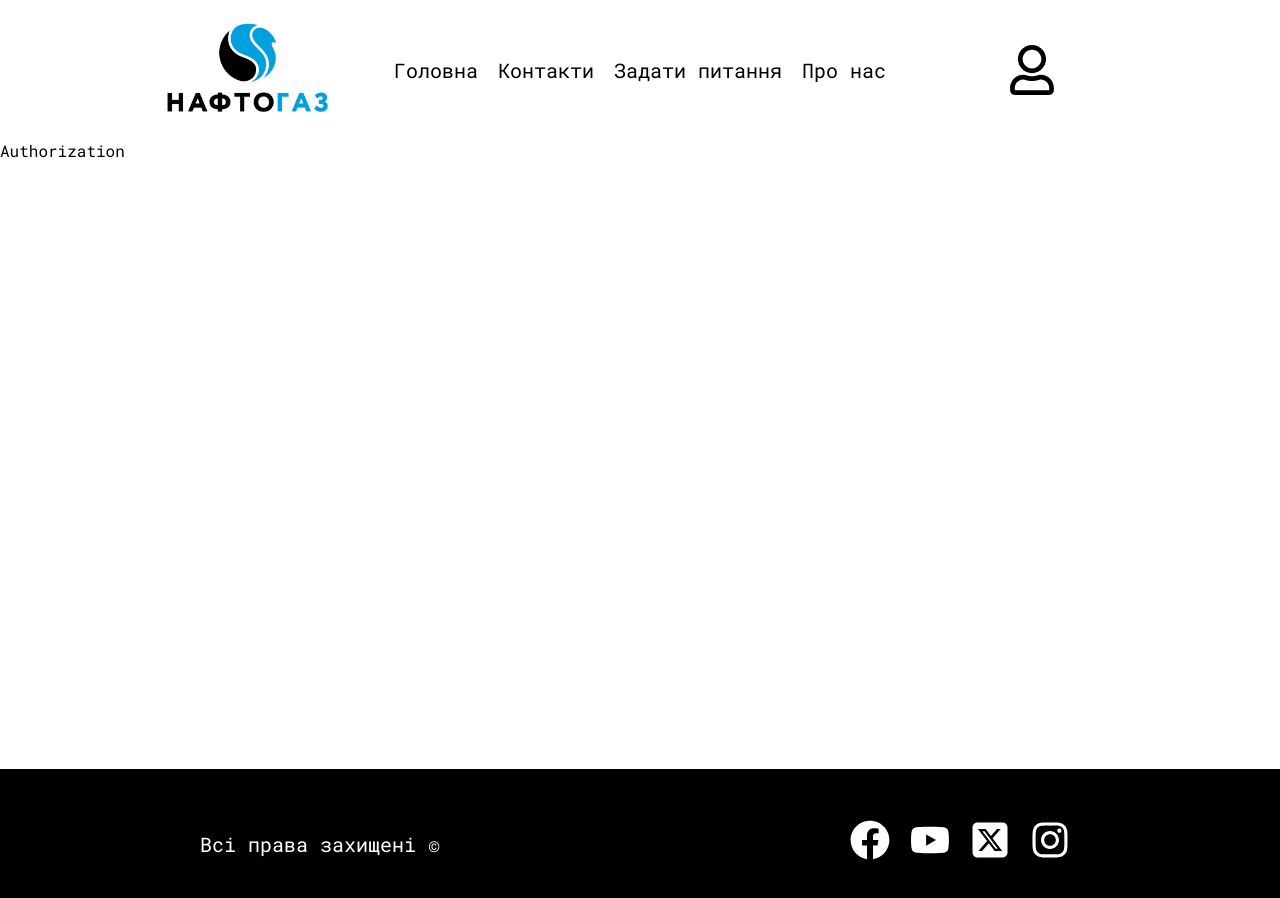
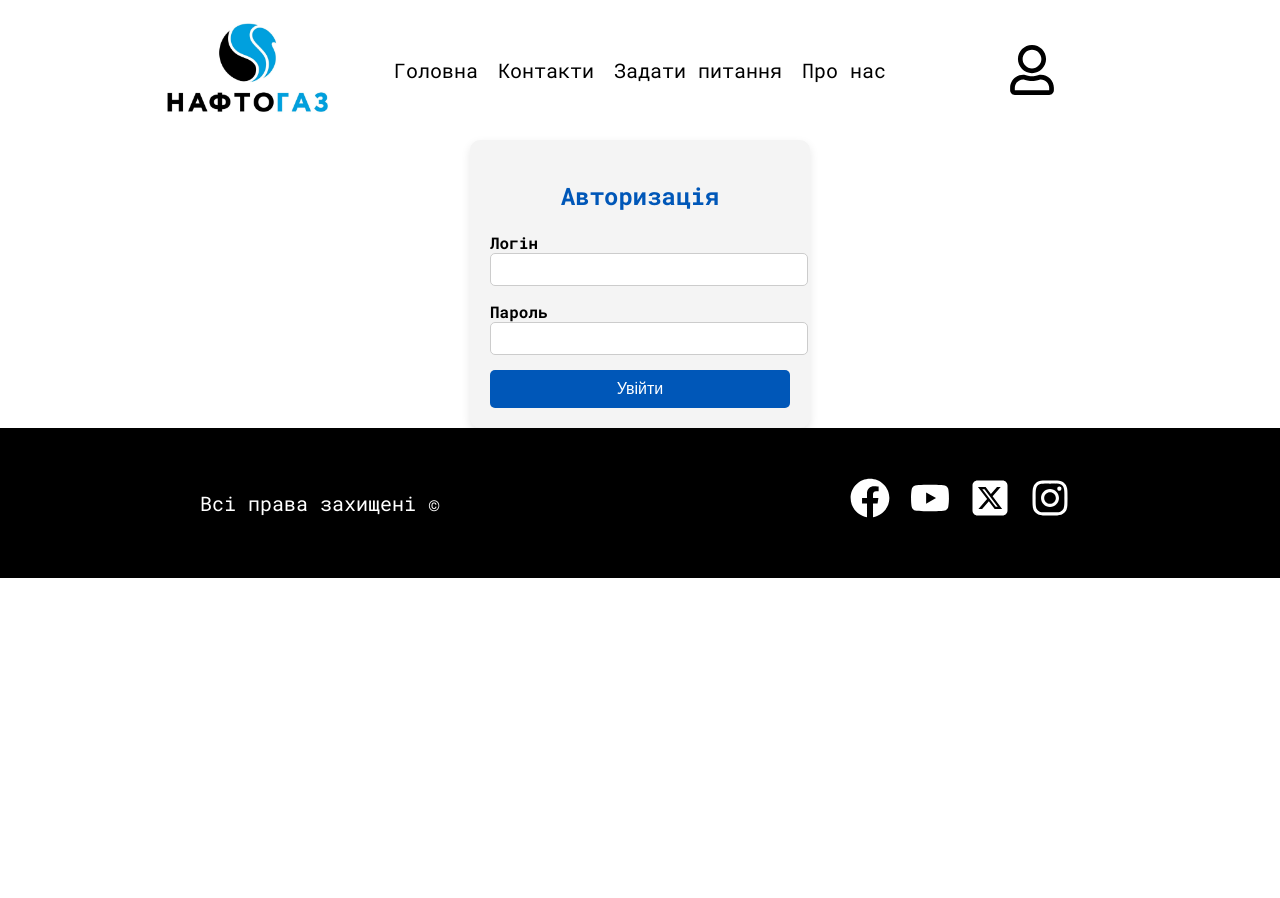
Before and after one commit to pavelpro228/Gorgas, a React (Create React App) app in the folder frontend/: page /authorization in a window 1280 px wide. Shown: the top 898 px of the page. After the commit the page ends 800 px from the top, so only its background shows below. Built offline with nearby package versions, Linux system fonts and the light colour scheme; a web font is replaced by a local one.

Commit message:
Форма для авторизации

```diff
--- a/frontend/src/Components/Authorization.jsx
+++ b/frontend/src/Components/Authorization.jsx
@@ -1,11 +1,39 @@
-import React from "react";
+import React, { useState } from "react";
+import "./Styles/Authorization.css";
 
 const Authorization = () => {
-    return (
-        <div className="authorization">
-            Authorization
-        </div>
-    )
-}
+    const [username, setUsername] = useState("");
+	const [password, setPassword] = useState("");
+
+	const handleSubmit = (e) => {
+		e.preventDefault();
+		console.log("Логін", username, "Пароль", password);
+	};
+
+	return (
+        <div className="authorization-container">
+			<h2>Авторизація</h2>
+			<form onSubmit={handleSubmit}>
+				<label>
+					Логін
+					<input
+						type="text"
+						value={username}
+						onChange={(e) => setUsername(e.target.value)}
+					/>
+				</label>
+				<label>
+					Пароль
+					<input
+						type="passord"
+						value={password}
+						onChange={(e) => setPassword(e.target.value)}
+					/>
+				</label>
+				<button type="submit">Увійти</button>
+			</form>
+		</div>
+	);
+};
 
 export default Authorization;
--- /dev/null
+++ b/frontend/src/Components/Styles/Authorization.css
@@ -0,0 +1,60 @@
+.page-container {
+	display: flex;
+	flex-direction: column;
+	min-height: 100vh;
+}
+
+.content {
+	flex: 1;
+	display: flex;
+	justufy-content: center;
+	align-items: center;
+	width: 100%;
+}
+
+.authorization-container {
+    width: 300px;
+    padding: 20px;
+    background-color: #f4f4f4;
+    border-radius: 10px;
+    box-shadow: 0px 4px 10px rgba(0, 0, 0, 0.1);
+    text-align: left;
+	position: relative;
+	margin: auto;
+}
+
+h2 {
+	color: #0057b8;
+	text-align: center;
+}
+
+form {
+	display: flex;
+	flex-direction: column;
+	gap: 15px;
+}
+
+label {
+	font-weight: bold;
+}
+
+input {
+	width: 100%;
+	padding: 8px;
+	border: 1px solid #ccc;
+	border-radius: 5px;
+}
+
+button {
+	background-color: #0057b8;
+	color: white;
+	border: none;
+	padding: 10px;
+	border-radius: 5px;
+	cursor: pointer;
+	font-size: 16px;
+}
+
+button:hover {
+	background-color: #003e8f;
+}
```
Also changed, not shown: package.json (+7 -1 lines), 1 other file (tests, documents, lock files or other folders).
